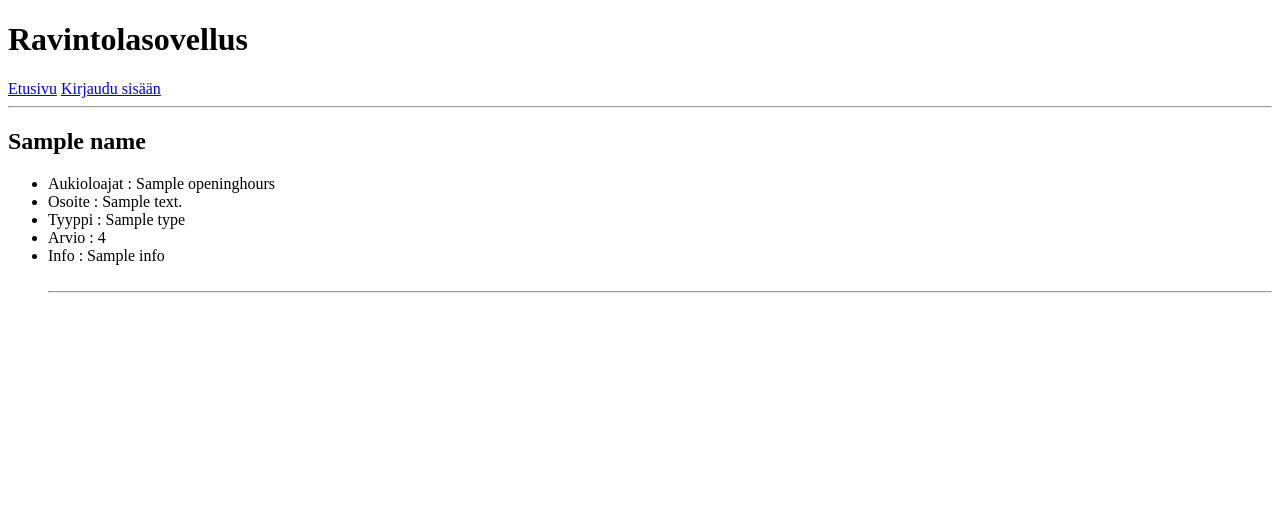
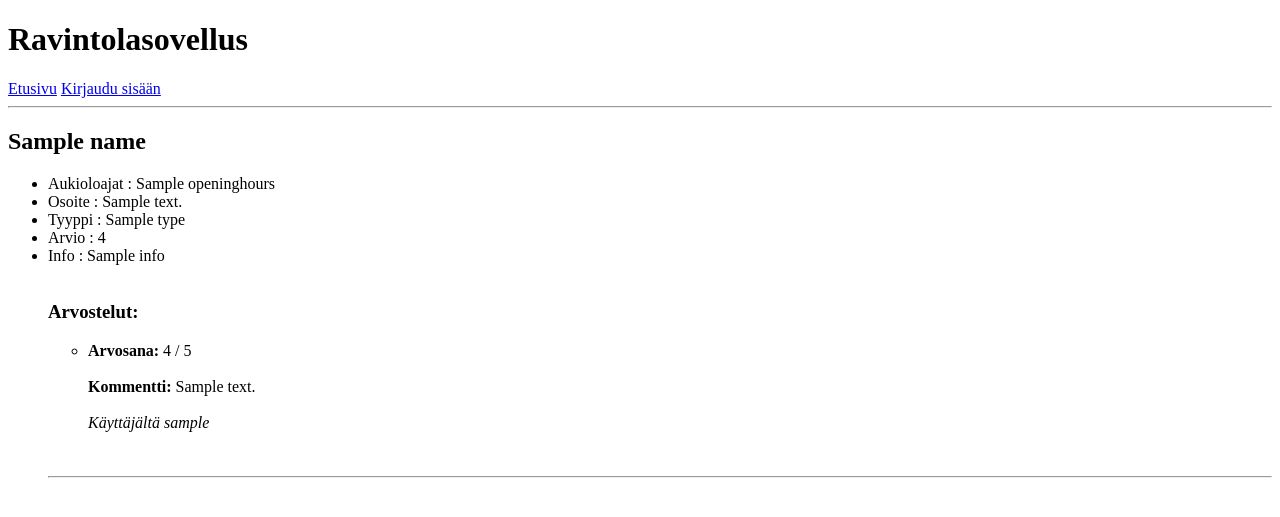
Before and after one commit to sannitiainen/Ravintolasovellus, a Flask app: template sovellus/templates/restaurant_page.html in a window 1280 px wide. Shown: the top 517 px of the page. Run offline with Flask 3, Linux system fonts and the light colour scheme; the template is opened without the code that fills it: most values are stand-ins (such as "Sample title", 1, 10 or a date in 2020).

Commit message:
added list of reviews to restaurant page

```diff
--- a/sovellus/routes.py
+++ b/sovellus/routes.py
@@ -3,7 +3,7 @@ from flask import redirect, render_template, request, session, flash
 from users import login, register, logout, become_admin, is_admin
 from restaurants import get_all_restaurants, add_restaurant, delete_restaurant, show_restaurant, search_restaurant
 from groups import get_all_groups, add_group, add_restaurant_to_group
-from reviews import add_review
+from reviews import add_review, list_reviews
 
 # home page
 @app.route("/")
@@ -79,7 +79,7 @@ def add_restaurant_route():
 @app.route("/restaurant/<int:restaurant_id>")
 def restaurant_info_route(restaurant_id):
     information = show_restaurant(restaurant_id)
-    return render_template("restaurant_page.html", id = restaurant_id, name = information[0][1], openinghours = information[0][2], address = information[0][3], info = information[0][4], avg_rating = information[0][6], type = information[0][7])
+    return render_template("restaurant_page.html", id = restaurant_id, name = information[0][1], openinghours = information[0][2], address = information[0][3], info = information[0][4], avg_rating = information[0][6], type = information[0][7], reviews = list_reviews(restaurant_id))
 
 @app.route("/restaurant/<int:restaurant_id>", methods = ["GET", "POST"])
 #MUUTA TÄTÄ!!
--- a/sovellus/templates/restaurant_page.html
+++ b/sovellus/templates/restaurant_page.html
@@ -45,6 +45,25 @@ Kommentti: <br>
 </form>
 {% endif %}
 
+<h3>Arvostelut:</h3>
+{% if reviews %}
+    <ul>
+    {% for review in reviews %}
+        <li>
+            <strong>Arvosana:</strong> {{ review.rating }} / 5<br>
+            <br>
+            <strong>Kommentti:</strong> {{ review.comment }}<br>
+            <br>
+            <em>Käyttäjältä {{ review.username }}</em>
+        </li>
+        <br>
+    {% endfor %}
+    </ul>
+{% else %}
+    <p>Ei vielä arvosteluja.</p>
+{% endif %}
+<br>
+
 {% if session["user_role"] == "admin" %}
 <a href="/add_group/{{ id }}">Lisää ravintola ryhmään
 <br>
```
Also changed, not shown: sovellus/reviews.py (+16 -0 lines).
